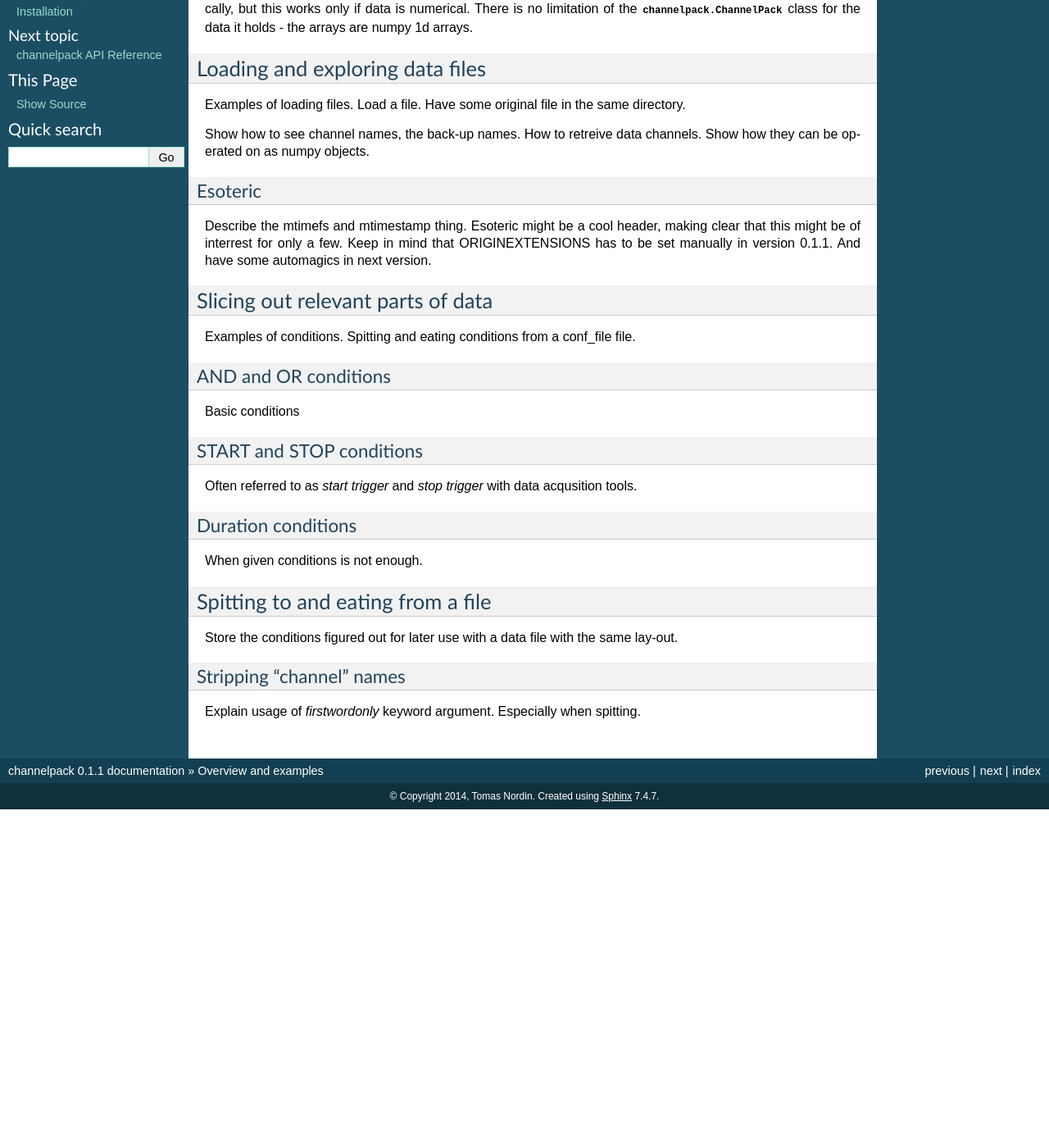
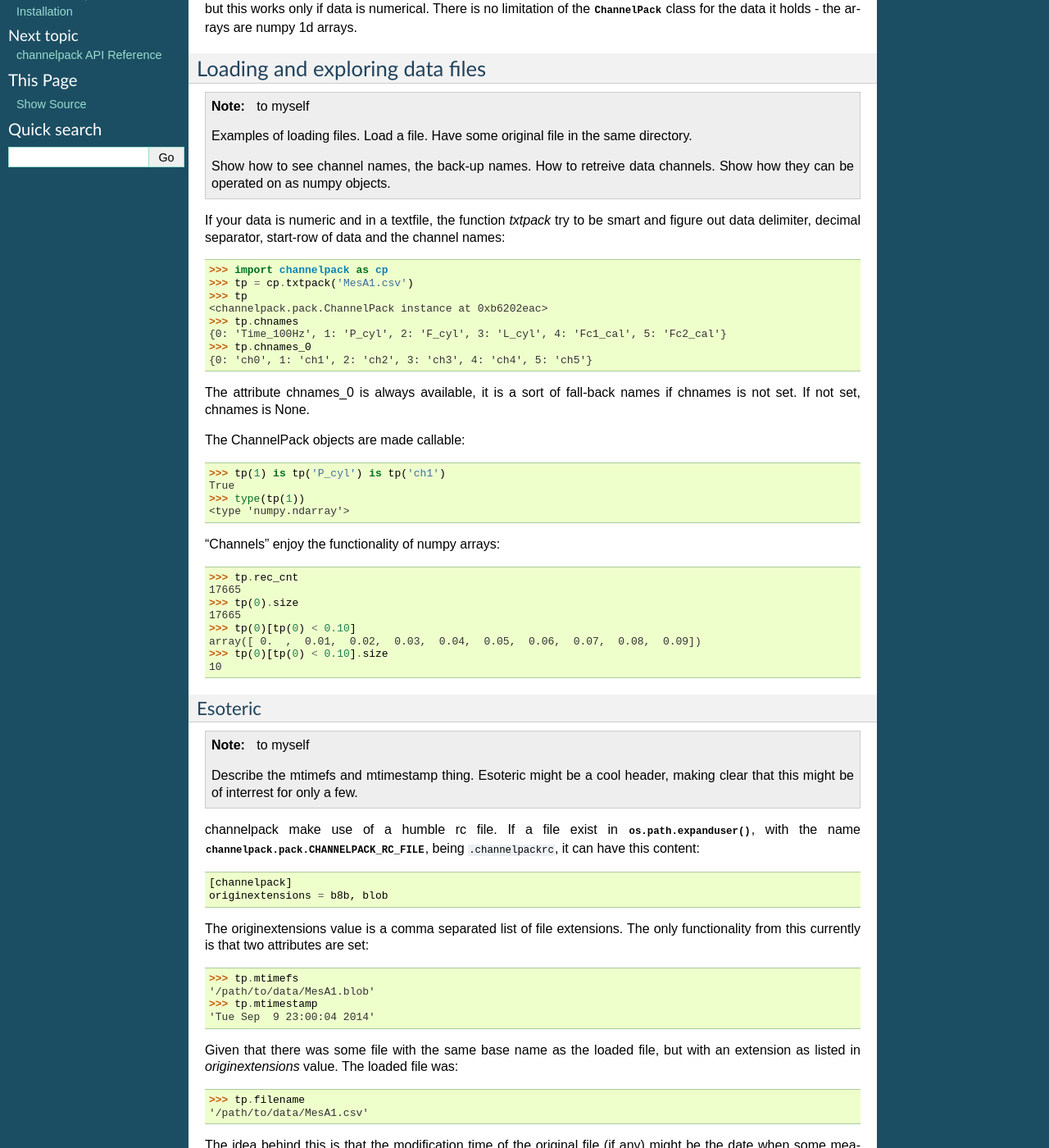
Before and after one commit to tomnor/channelpack, a Sphinx documentation site: the page built from docs/overview_examples.rst, in a window 1280 px wide and 1400 px high, scrolled down 345 px. Shown: the whole window at 82% size. Built offline with Sphinx 7.4.7, drawn with Linux system fonts in a browser that asks for light colours; before the commit the page ends 1332 px from its top, so only the background shows below that; some of the changed text lies outside the part shown.

Commit message:
Struggling with docs.

```diff
--- a/docs/api_reference.rst
+++ b/docs/api_reference.rst
@@ -14,7 +14,7 @@ Class(es)
 
 .. autoclass:: channelpack.ChannelPack
    :members:
-
+   :special-members: __init__, __call__
 
 Functions
 ---------
--- a/docs/index.rst
+++ b/docs/index.rst
@@ -10,10 +10,10 @@ A python package for loading, analyzing and slicing out acqusition data based on
 conditions. Conditions and naming of channels can be saved as config files and
 reused later in a convenient way.
 
-Contents:
+Site contents:
 
 .. toctree::
-   :maxdepth: 2
+   :maxdepth: 3
 
    installation.rst
    overview_examples.rst
--- a/docs/overview_examples.rst
+++ b/docs/overview_examples.rst
@@ -12,27 +12,91 @@ reasons you prefer to do that yourself.
 .. automodule:: channelpack
 
 
-The function :func:`pack.txtpack` try to determine delimiters and possible
+The function :func:`~pack.txtpack` try to determine delimiters and possible
 "channel" names and start of data automatically, but this works only if data is
-numerical. There is no limitation of the :class:`channelpack.ChannelPack` class
+numerical. There is no limitation of the :class:`~channelpack.ChannelPack` class
 for the data it holds - the arrays are numpy 1d arrays.
 
 Loading and exploring data files
 ================================
 
-Examples of loading files. Load a file. Have some original file in the same
-directory.
+.. note:: to myself
 
-Show how to see channel names, the back-up names. How to retreive data
-channels. Show how they can be operated on as numpy objects.
+   Examples of loading files. Load a file. Have some original file in the same
+   directory.
+
+   Show how to see channel names, the back-up names. How to retreive data
+   channels. Show how they can be operated on as numpy objects.
+
+If your data is numeric and in a textfile, the function `txtpack` try to be
+smart and figure out data delimiter, decimal separator, start-row of data and
+the channel names::
+
+    >>> import channelpack as cp
+    >>> tp = cp.txtpack('MesA1.csv')
+    >>> tp
+    <channelpack.pack.ChannelPack instance at 0xb6202eac>
+    >>> tp.chnames
+    {0: 'Time_100Hz', 1: 'P_cyl', 2: 'F_cyl', 3: 'L_cyl', 4: 'Fc1_cal', 5: 'Fc2_cal'}
+    >>> tp.chnames_0
+    {0: 'ch0', 1: 'ch1', 2: 'ch2', 3: 'ch3', 4: 'ch4', 5: 'ch5'}
+
+
+The attribute chnames_0 is always available, it is a sort of fall-back names if
+chnames is not set. If not set, chnames is None.
+
+The ChannelPack objects are made callable::
+
+    >>> tp(1) is tp('P_cyl') is tp('ch1')
+    True
+    >>> type(tp(1))
+    <type 'numpy.ndarray'>
+
+"Channels" enjoy the functionality of numpy arrays::
+
+    >>> tp.rec_cnt
+    17665
+    >>> tp(0).size
+    17665
+    >>> tp(0)[tp(0) < 0.10]
+    array([ 0.  ,  0.01,  0.02,  0.03,  0.04,  0.05,  0.06,  0.07,  0.08,  0.09])
+    >>> tp(0)[tp(0) < 0.10].size
+    10
 
 Esoteric
 --------
 
-Describe the mtimefs and mtimestamp thing. Esoteric might be a cool header,
-making clear that this might be of interrest for only a few. Keep in mind that
-ORIGINEXTENSIONS has to be set manually in version 0.1.1. And have some
-automagics in next version.
+.. note:: to myself
+
+   Describe the mtimefs and mtimestamp thing. Esoteric might be a cool header,
+   making clear that this might be of interrest for only a few.
+
+channelpack make use of a humble rc file. If a file exist in
+:func:`os.path.expanduser`, with the name
+:data:`channelpack.pack.CHANNELPACK_RC_FILE`, being ``.channelpackrc``, it can
+have this content::
+
+    [channelpack]
+    originextensions = b8b, blob
+
+The originextensions value is a comma separated list of file extensions. The
+only functionality from this currently is that two attributes are set::
+
+    >>> tp.mtimefs
+    '/path/to/data/MesA1.blob'
+    >>> tp.mtimestamp
+    'Tue Sep  9 23:00:04 2014'
+
+Given that there was some file with the same base name as the loaded file, but
+with an extension as listed in `originextensions` value. The loaded file was::
+
+    >>> tp.filename
+    '/path/to/data/MesA1.csv'
+
+The idea behind this is that the modification time of the original file (if any)
+might be the date when some measurement was done, and so this date is
+available. Such a file is only searched for in the same directory as the loaded
+file.
 
 Slicing out relevant parts of data
 ==================================
```
Also changed, not shown: channelpack/__init__.py (+6 -5 lines), 1 other file.
